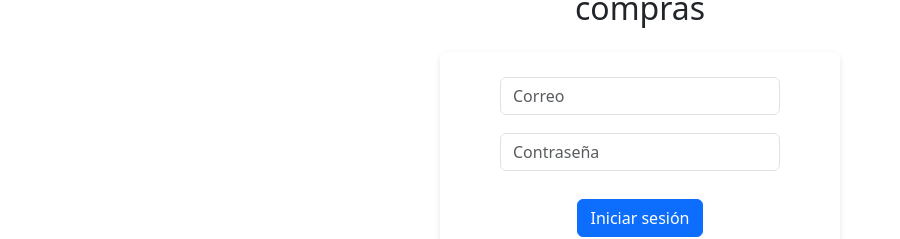
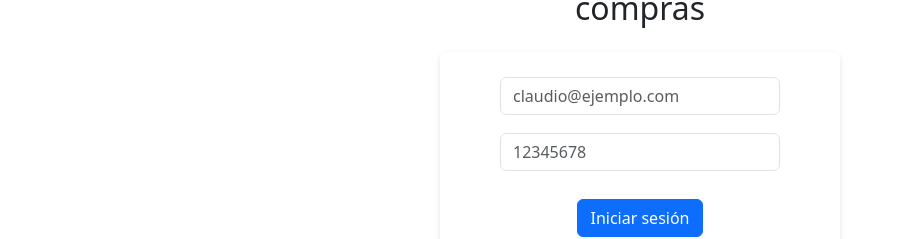
Before and after one commit to Claant/compras-app-react, a React (Create React App) app: page /#/welcome in a window 1280 px wide. Shown: the part 145-384 px from the top of the page, without its empty margins (0-900 px from the left). Built offline with nearby package versions, Linux system fonts and the light colour scheme.

Commit message:
actualizacion inicio  sesion

```diff
--- a/src/components/Welcome.js
+++ b/src/components/Welcome.js
@@ -29,14 +29,14 @@ export default function WelcomeView() {
     <input
       type="email"
       className="form-control mb-3 login-input"
-      placeholder="Correo"
+      placeholder="claudio@ejemplo.com"
       value={email}
       onChange={(e) => setEmail(e.target.value)}
     />
     <input
       type="password"
       className="form-control mb-3 login-input"
-      placeholder="Contraseña"
+      placeholder="12345678"
       value={password}
       onChange={(e) => setPassword(e.target.value)}
     />
```
